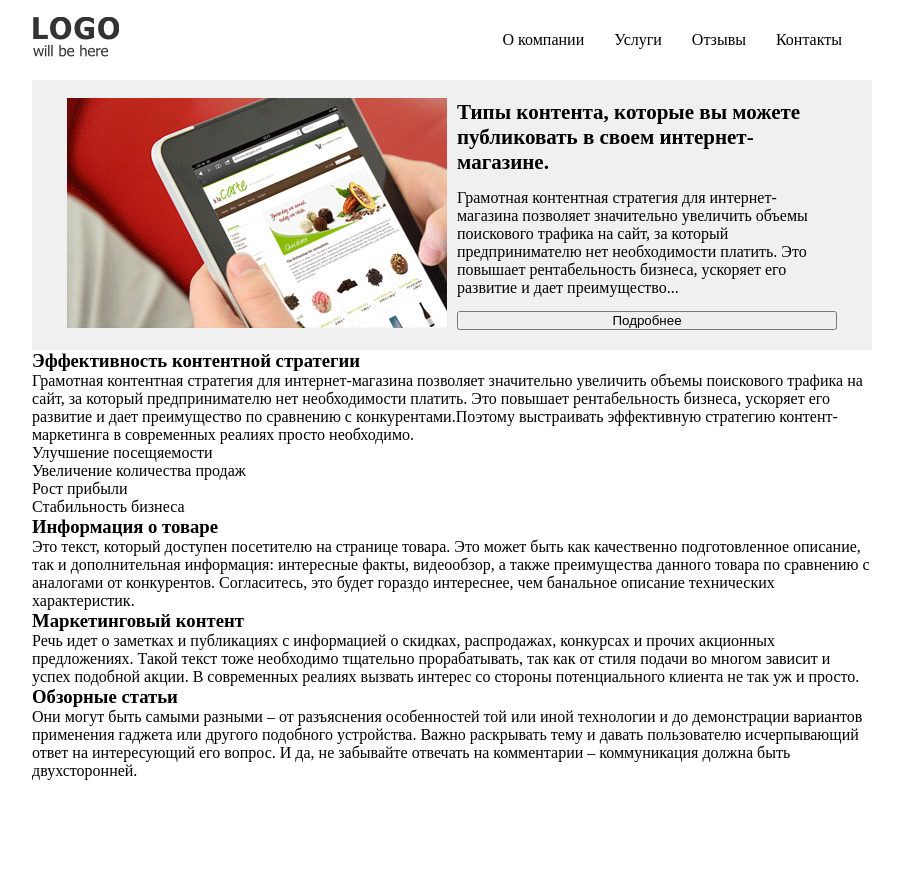
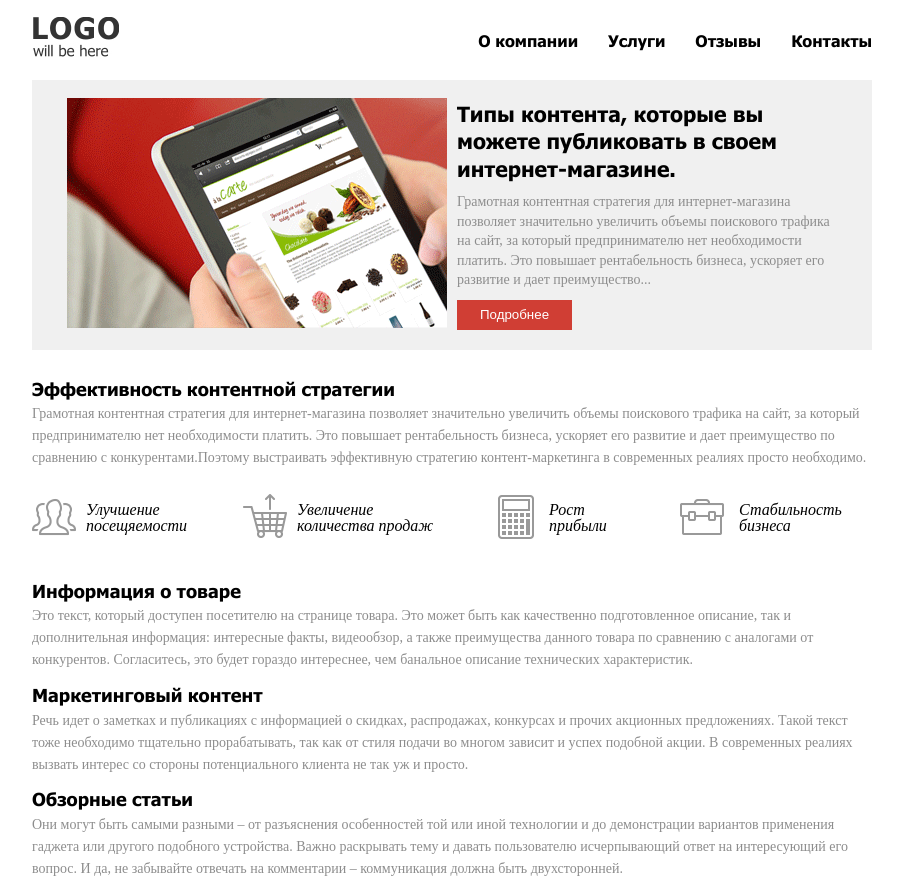
Before and after one commit to andriysoroka/TestTask, a website built with webpack: page index.html in a window 1280 px wide. Shown: the whole page, without its empty margins (188-1091 px from the left). Before the commit the page ends 800 px from the top, so only its background shows below. Built offline with nearby package versions, Linux system fonts and the light colour scheme; files whose address does not match are found by name.

Commit message:
finish dekstop version

```diff
--- a/index.html
+++ b/index.html
@@ -11,63 +11,81 @@
     <header class="header">
         <nav class="header__nav">
             <div class="header__nav__logo_item">
-                <img src="./images/logo.jpg" />
+                <img src="./images/logo.jpg"  alt="logo"/>
             </div>
             <div class="header__nav__items">
-                <div class="header__nav__items__item">О компании</div>
-                <div class="header__nav__items__item">Услуги</div>
-                <div class="header__nav__items__item">Отзывы</div>
-                <div class="header__nav__items__item">Контакты</div>
+                <div class="header__nav__items__item item_hover">
+                    <a href="#" class="link">О компании</a>
+                </div>
+                <div class="header__nav__items__item item_hover">
+                    <a href="#" class="link">Услуги</a>
+                </div>
+                <div class="header__nav__items__item item_hover">
+                    <a href="#" class="link">Отзывы</a>
+                </div>
+                <div class="header__nav__items__item item_hover">
+                    <a href="#" class="link">Контакты</a>
+                </div>
             </div>
         </nav>
         <section class="header__section">
             <div class="header__section__img">
-                <img src="./images/news.png" />
+                <img src="./images/news.png" alt="news" />
             </div>
             <div class="header__section__content">
                 <h3 class="header__section__content__h3">
                     Типы контента, которые вы можете публиковать в своем интернет-магазине.
                 </h3>
-                <p class="header__section__content__p">
+                <p class="header__section__content__p p">
                     Грамотная контентная стратегия для интернет-магазина позволяет значительно увеличить объемы поискового трафика на сайт, за который предпринимателю нет необходимости платить. Это повышает рентабельность бизнеса, ускоряет его развитие и дает преимущество...
                 </p>
-                <button class="header__section__content__button">Подробнее</button>
+                <button class="header__section__content__button  button_hover">Подробнее</button>
             </div>
         </section>
     </header>
     <main class="main">
-        <section class="main__section">
+        <section class="main__section main_content">
             <h3 class="main__section__h3">
                 Эффективность контентной стратегии
             </h3>
-            <p class="main__section__p">
+            <p class="main__section__p p">
                 Грамотная контентная стратегия для интернет-магазина позволяет значительно увеличить объемы поискового трафика на сайт, за который предпринимателю нет необходимости платить. Это повышает рентабельность бизнеса, ускоряет его развитие и дает преимущество по сравнению с конкурентами.Поэтому выстраивать эффективную стратегию контент-маркетинга в современных реалиях просто необходимо.
             </p>
             <div class="main__section__containers">
                 <div class="main__section__containers__container">
-                    <div class="main__section__containers__container__img"></div>
-                    <div class="main__section__containers__container__text">
-                        Улучшение
+                    <div class="main__section__containers__container__img">
+                        <img src="./images/people.png" />
+                    </div>
+                    <div class="main__section__containers__container__text italic-text">
+                        Улучшение<br />
                         посещяемости
                     </div>
                 </div>
                 <div class="main__section__containers__container">
-                    <div class="main__section__containers__container__img"></div>
-                    <div class="main__section__containers__container__text">
-                        Увеличение количества продаж
+                    <div class="main__section__containers__container__img">
+                        <img src="./images/cart.png" />
+                    </div>
+                    <div class="main__section__containers__container__text italic-text">
+                        Увеличение<br />
+                        количества продаж
                     </div>
                 </div>
-                <div class="main__section__containers__container">
-                    <div class="main__section__containers__container__img"></div>
-                    <div class="main__section__containers__container__text">
-                        Рост
+                <div class="main__section__containers__container culc-container">
+                    <div class="main__section__containers__container__img">
+                        <img src="./images/culc.png" />
+                    </div>
+                    <div class="main__section__containers__container__text italic-text">
+                        Рост<br />
                         прибыли
                     </div>
                 </div>
-                <div class="main__section__containers__container">
-                    <div class="main__section__containers__container__img"></div>
-                    <div class="main__section__containers__container__text">
-                        Стабильность бизнеса
+                <div class="main__section__containers__container case-container">
+                    <div class="main__section__containers__container__img">
+                        <img src="./images/case.png" />
+                    </div>
+                    <div class="main__section__containers__container__text italic-text">
+                        Стабильность <br />
+                        бизнеса
                     </div>
                 </div>
             </div>
@@ -76,7 +94,7 @@
             <h3 class="main__section__h3">
                 Информация о товаре
             </h3>
-            <p class="main__section__p">
+            <p class="main__section__p p">
                 Это текст, который доступен посетителю на странице товара. Это может быть как качественно подготовленное описание, так и дополнительная информация: интересные факты, видеообзор, а также преимущества данного товара по сравнению с аналогами от конкурентов. Согласитесь, это будет гораздо интереснее, чем банальное описание технических характеристик.
             </p>
         </section>
@@ -84,7 +102,7 @@
             <h3 class="main__section__h3">
                 Маркетинговый контент
             </h3>
-            <p class="main__section__p">
+            <p class="main__section__p p">
                 Речь идет о заметках и публикациях с информацией о скидках, распродажах, конкурсах и прочих акционных предложениях. Такой текст тоже необходимо тщательно прорабатывать, так как от стиля подачи во многом зависит и успех подобной акции. В современных реалиях вызвать интерес со стороны потенциального клиента не так уж и просто.
             </p>
         </section>
@@ -92,7 +110,7 @@
             <h3 class="main__section__h3">
                 Обзорные статьи
             </h3>
-            <p class="main__section__p">
+            <p class="main__section__p p">
                 Они могут быть самыми разными – от разъяснения особенностей той или иной технологии и до демонстрации вариантов применения гаджета или другого подобного устройства. Важно раскрывать тему и давать пользователю исчерпывающий ответ на интересующий его вопрос. И да, не забывайте отвечать на комментарии – коммуникация должна быть двухсторонней.
             </p>
         </section>
--- a/package.json
+++ b/package.json
@@ -18,6 +18,7 @@
     "node-sass": "^4.9.0",
     "sass-loader": "^7.0.1",
     "style-loader": "^0.21.0",
+    "url-loader": "^1.0.1",
     "webpack": "^4.8.3",
     "webpack-cli": "^2.1.3"
   }
--- a/src/styles/header.scss
+++ b/src/styles/header.scss
@@ -1,8 +1,3 @@
-@font-face {
-    font-family: hfonts;
-    src: url(../fonts/tahomabd.ttf);
-}
-
 .header {
     background: #ffffff;
     width: 840px;
@@ -17,13 +12,22 @@
         align-items: center;
 
         &__items {
+            height: 100%;
             display: flex;
             flex-direction: row;
+            align-items: center;
         }
     }
 
     &__nav__items__item {
-        margin-right: 30px;
+        margin-left: 30px;
+        font-family: 'hfonts';
+        font-size: 16px;
+
+        .link {
+            text-decoration: none;
+            color: #000000;
+        }
     }
 
     &__section {
@@ -42,11 +46,31 @@
             display: flex;
             flex-direction: column;
             justify-content: space-between;
+             line-height: 1.3;
         }
     }
 
     &__section__content__h3 {
         font-size: 21px;
-        font-family: hfonts;
+        font-family: 'hfonts';
+    }
+
+    &__section__content__p {
+        line-height: 1.4;
+    }
+
+    &__section__content__button {
+        width: 115px;
+        height: 30px;
+        background-color: #d03e34;
+        color: #ffffff;
+        border: none;
     }
 }
+
+.button_hover:hover {
+    cursor: pointer;
+}
+.item_hover:hover {
+    border-bottom: 1px solid #000000;
+}
--- a/src/styles/index.scss
+++ b/src/styles/index.scss
@@ -1,4 +1,7 @@
-
+@font-face {
+    font-family: hfonts;
+    src: url(./fonts/tahomabd.ttf);
+}
 
 @import 'header.scss';
 @import 'main.scss';
@@ -13,3 +16,8 @@ body {
     flex-direction: column;
     align-items: center;
 }
+.p {
+    font-size: 14px;
+    font-family: "Times New Roman";
+    color: #8d8d8d;
+}
--- a/src/styles/main.scss
+++ b/src/styles/main.scss
@@ -1,3 +1,64 @@
 .main {
     width: 840px;
+    line-height: 1.57;
+
+    &__section {
+        margin-bottom: 10px;
+
+        &__h3 {
+            font-family: 'hfonts';
+            font-size: 18px;
+            font-weight: bold;
+        }
+    }
 }
+
+.main_content {
+    margin-bottom: 35px;
+    margin-top: 25px;
+
+    .main__section__containers {
+        display: flex;
+        flex-direction: row;
+        justify-content: space-between;
+        margin-top: 25px;
+
+        &__container {
+            display: flex;
+            flex-direction: row;
+            line-height: 1;
+            align-items: center;
+            width: 25%;
+
+            &__text {
+                margin-left: 10px;
+            }
+        }
+    }
+}
+
+.culc-container {
+
+    .main__section__containers__container__img {
+        margin-left: 45px;
+    }
+
+    .main__section__containers__container__text {
+        margin-left: 15px;
+    }
+}
+
+.case-container {
+
+    .main__section__containers__container__img {
+        margin-left: 17px;
+    }
+
+    .main__section__containers__container__text {
+        margin-left: 15px;
+    }
+}
+
+.italic-text {
+    font-style: italic;
+}
--- a/webpack.config.js
+++ b/webpack.config.js
@@ -33,7 +33,7 @@ const extractSass = new ExtractTextPlugin({
            options: {
              name: '[name].[ext]',
              outputPath: 'fonts/',
-             publicPath: '../'
+               publicPath: './fonts/'
            }
          }]
        }
```
Also changed, not shown: images/cart.png (renamed from images/images/TestTaskqwe_01_03.png), images/case.png (renamed from images/images/case_12.png), images/culc.png (renamed from images/images/case_06.png), images/images/TestTaskqwe_01_04.png (deleted), images/images/TestTaskqwe_01_06.png (deleted), images/images/case_03.png (deleted), images/images/case_09.png (deleted), images/images/culc_03.png (deleted), images/images/culc_06.png (deleted), images/images/culc_09.png (deleted), images/people.png (renamed from images/TestTask_03.png), src/styles/fonts/tahomabd.ttf (renamed from fonts/tahomabd.ttf), 1 other file.
